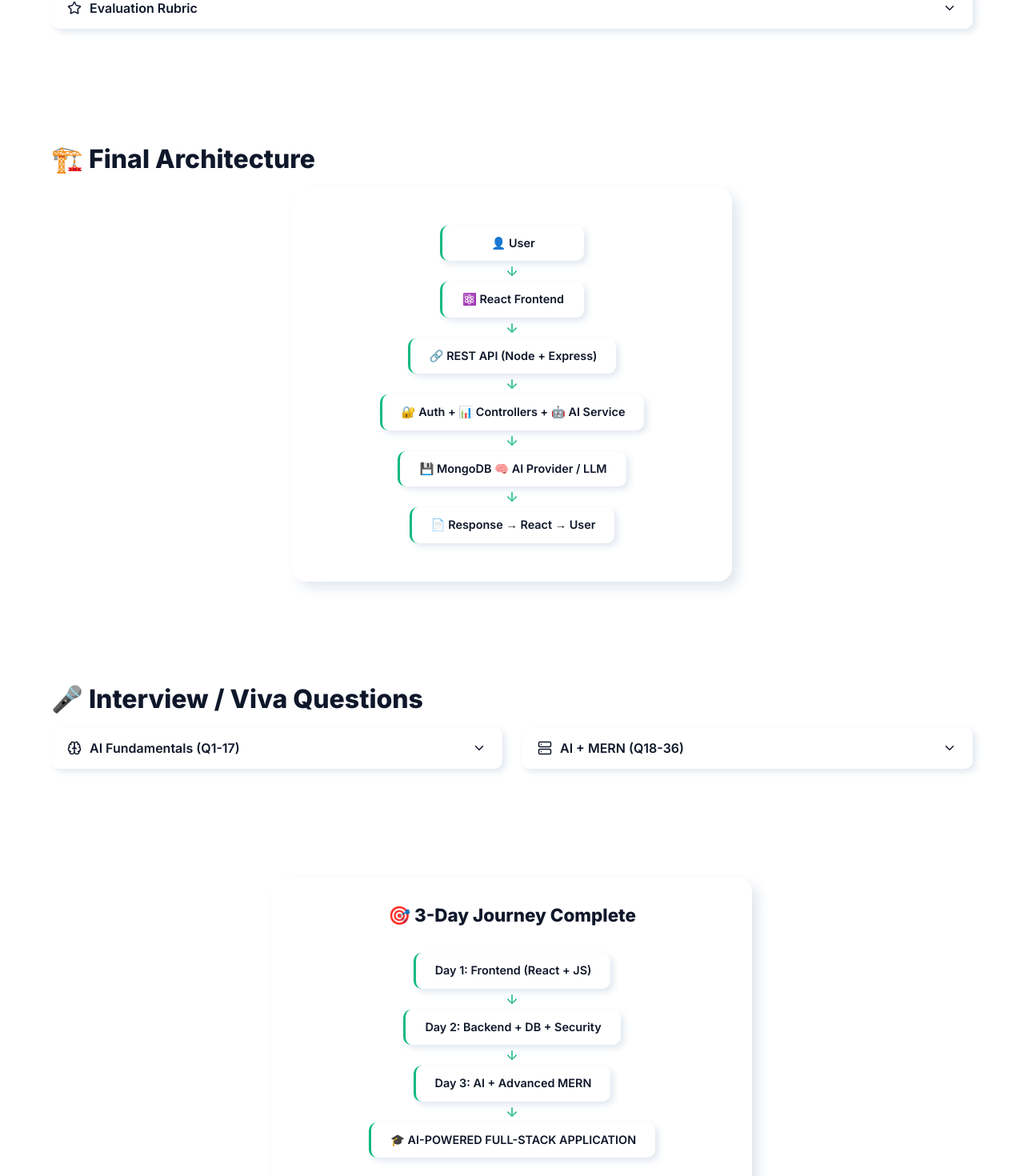
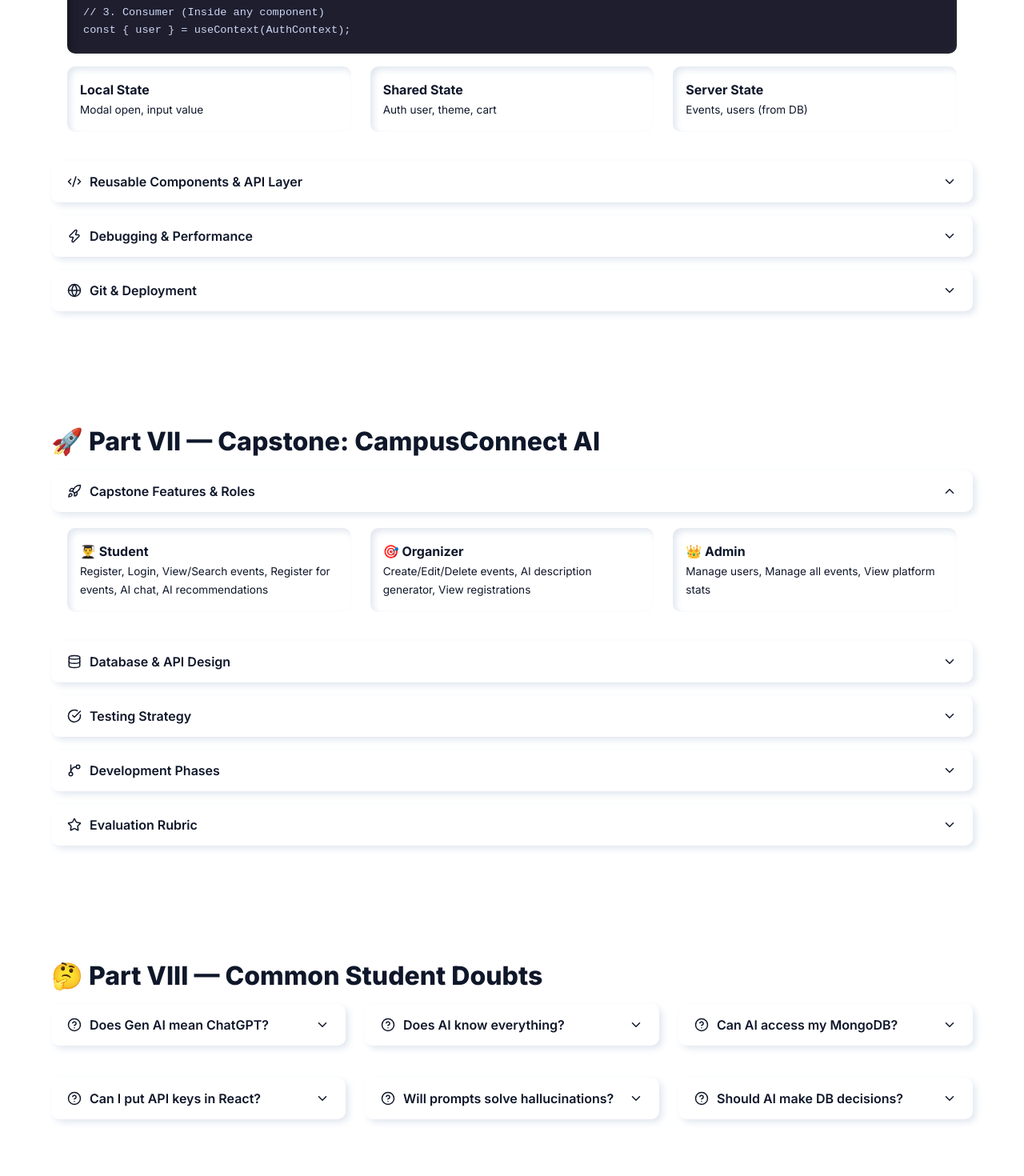
Before and after one commit to Arjumaan/VelTech_Guest_Lecture, a React (Vite) app: page /#/day3 in a window 1280 px wide. Shown: the part 4995-6465 px from the top of the page at 80% size. Built offline with nearby package versions, Linux system fonts and the light colour scheme.

Commit message:
feat: add comprehensive advanced MERN and capstone sections to Day 3

```diff
--- a/src/pages/Day3.jsx
+++ b/src/pages/Day3.jsx
@@ -1,5 +1,5 @@
 import { motion } from 'framer-motion'
-import { Brain, Cpu, Sparkles, MessageSquare, FileText, Star, Shield, AlertTriangle, Rocket, Globe, Layers, Server, Database, GitBranch, Zap, Code2, Search } from 'lucide-react'
+import { Brain, Cpu, Sparkles, MessageSquare, FileText, Star, Shield, AlertTriangle, Rocket, Globe, Layers, Server, Database, GitBranch, Zap, Code2, Search, HelpCircle, CheckCircle } from 'lucide-react'
 import Accordion from '../components/Accordion'
 import CodeBlock from '../components/CodeBlock'
 import FlowDiagram from '../components/FlowDiagram'
@@ -221,14 +221,132 @@ Attempt 3 → Wait 4s
           </Accordion>
         </section>
 
+        {/* Advanced MERN Architecture */}
+        <section className="section">
+          <h2 className="section-title">⚙️ Part VI — Advanced MERN Architecture</h2>
+
+          <Accordion title="State Management & Context API" icon={<Layers size={18} />} neonColor="lime" defaultOpen={true}>
+            <p style={{ marginBottom: 12 }}>Passing props everywhere becomes difficult. Use Context for global state.</p>
+            <CodeBlock lang="jsx">{`// 1. Create Context
+const AuthContext = createContext(null);
+
+// 2. Provider (Wrap your app)
+<AuthContext.Provider value={{ user, login, logout }}>
+  {children}
+</AuthContext.Provider>
+
+// 3. Consumer (Inside any component)
+const { user } = useContext(AuthContext);`}</CodeBlock>
+            <div className="grid-3" style={{ marginTop: 16 }}>
+              <div className="neo-inset"><h4>Local State</h4><p style={{ fontSize: '0.85rem' }}>Modal open, input value</p></div>
+              <div className="neo-inset"><h4>Shared State</h4><p style={{ fontSize: '0.85rem' }}>Auth user, theme, cart</p></div>
+              <div className="neo-inset"><h4>Server State</h4><p style={{ fontSize: '0.85rem' }}>Events, users (from DB)</p></div>
+            </div>
+          </Accordion>
+
+          <Accordion title="Reusable Components & API Layer" icon={<Code2 size={18} />} neonColor="lime">
+            <h4>Component Reusability</h4>
+            <p style={{ fontSize: '0.85rem', marginBottom: 12 }}>Instead of repeating code, build reusable UI pieces like <code>Button.jsx</code> or <code>EventCard.jsx</code>.</p>
+
+            <h4>API Service Layer</h4>
+            <p style={{ fontSize: '0.85rem', marginBottom: 12 }}>Don't write <code>fetch()</code> in every component. Centralize it:</p>
+            <CodeBlock lang="javascript">{`// services/api.js
+export async function getEvents() {
+  const response = await fetch(\`\${API_URL}/events\`);
+  if (!response.ok) throw new Error("Failed");
+  return response.json();
+}
+
+// In Component:
+const events = await getEvents();`}</CodeBlock>
+          </Accordion>
+
+          <Accordion title="Debugging & Performance" icon={<Zap size={18} />} neonColor="lime">
+            <h4>Full-Stack Debugging Checklist</h4>
+            <ol className="viva-list">
+              <li>Open Browser DevTools → Network Tab</li>
+              <li>Check URL, Method, Request Body, Response</li>
+              <li>Check Backend Terminal</li>
+              <li>Check Controller & Database</li>
+            </ol>
+            <h4 style={{ marginTop: 16 }}>Common Status Codes</h4>
+            <div className="grid-3">
+              <div className="neo-inset"><strong style={{ color: 'var(--neon-lime)' }}>200</strong> Success</div>
+              <div className="neo-inset"><strong style={{ color: 'var(--neon-cyan)' }}>201</strong> Created</div>
+              <div className="neo-inset"><strong style={{ color: 'var(--neon-pink)' }}>400</strong> Bad Request</div>
+              <div className="neo-inset"><strong style={{ color: 'var(--neon-pink)' }}>401</strong> Unauthorized</div>
+              <div className="neo-inset"><strong style={{ color: 'var(--neon-pink)' }}>404</strong> Not Found</div>
+              <div className="neo-inset"><strong style={{ color: 'var(--neon-pink)' }}>500</strong> Server Error</div>
+            </div>
+            <h4 style={{ marginTop: 16 }}>Performance: Debouncing</h4>
+            <p style={{ fontSize: '0.85rem', marginBottom: 12 }}>Don't hit the API on every single keystroke. Wait for the user to stop typing.</p>
+            <CodeBlock lang="javascript">{`setTimeout(() => searchAPI(query), 300);`}</CodeBlock>
+          </Accordion>
+
+          <Accordion title="Git & Deployment" icon={<Globe size={18} />} neonColor="lime">
+            <div className="grid-2">
+              <div className="neo-inset">
+                <h4>Git Flow</h4>
+                <CodeBlock lang="bash">{`git init
+git add .
+git commit -m "Init"
+git push -u origin main`}</CodeBlock>
+              </div>
+              <div className="neo-inset">
+                <h4>Deployment Checklist</h4>
+                <ul style={{ fontSize: '0.85rem', paddingLeft: 16 }}>
+                  <li>Environment Variables</li>
+                  <li>CORS Configuration</li>
+                  <li>MongoDB Cloud URI</li>
+                  <li>AI API Key</li>
+                </ul>
+              </div>
+            </div>
+            <div className="real-world-box" style={{ marginTop: 12 }}>
+              <strong>NEVER</strong> deploy <code>.env</code> files, API keys, or database credentials to public GitHub repositories!
+            </div>
+          </Accordion>
+        </section>
+
         {/* Capstone */}
         <section className="section">
-          <h2 className="section-title">🚀 Part VI — Capstone: CampusConnect AI</h2>
+          <h2 className="section-title">🚀 Part VII — Capstone: CampusConnect AI</h2>
           <Accordion title="Capstone Features & Roles" icon={<Rocket size={18} />} neonColor="purple" defaultOpen={true}>
             <div className="grid-3">
               <div className="neo-inset"><h4>👨‍🎓 Student</h4><p style={{ fontSize: '0.85rem' }}>Register, Login, View/Search events, Register for events, AI chat, AI recommendations</p></div>
               <div className="neo-inset"><h4>🎯 Organizer</h4><p style={{ fontSize: '0.85rem' }}>Create/Edit/Delete events, AI description generator, View registrations</p></div>
               <div className="neo-inset"><h4>👑 Admin</h4><p style={{ fontSize: '0.85rem' }}>Manage users, Manage all events, View platform stats</p></div>
+            </div>
+          </Accordion>
+
+          <Accordion title="Database & API Design" icon={<Database size={18} />} neonColor="purple">
+            <div className="grid-2">
+              <div>
+                <h4>MongoDB Collections</h4>
+                <ul className="viva-list">
+                  <li><strong>Users:</strong> name, email, password, role</li>
+                  <li><strong>Events:</strong> title, desc, category, venue, date, createdBy</li>
+                  <li><strong>Registrations:</strong> user, event, registeredAt</li>
+                </ul>
+              </div>
+              <div>
+                <h4>REST API Routes</h4>
+                <ul className="viva-list">
+                  <li><code>POST /api/auth/register</code></li>
+                  <li><code>GET /api/events</code></li>
+                  <li><code>POST /api/events/:id/register</code></li>
+                  <li><code>POST /api/ai/chat</code></li>
+                  <li><code>POST /api/ai/recommend</code></li>
+                </ul>
+              </div>
+            </div>
+          </Accordion>
+
+          <Accordion title="Testing Strategy" icon={<CheckCircle size={18} />} neonColor="purple">
+            <div className="grid-3">
+              <div className="neo-inset"><h4>Frontend</h4><p style={{ fontSize: '0.85rem' }}>Forms, Navigation, Loading states, Errors, Responsiveness</p></div>
+              <div className="neo-inset"><h4>Backend</h4><p style={{ fontSize: '0.85rem' }}>Status codes, Auth/RBAC, DB operations, Error handling</p></div>
+              <div className="neo-inset"><h4>AI Edge Cases</h4><p style={{ fontSize: '0.85rem' }}>Empty input, Malicious prompts, Rate limits, Hallucinations</p></div>
             </div>
           </Accordion>
 
@@ -259,6 +377,31 @@ Attempt 3 → Wait 4s
               <tr><td>Presentation</td><td>2%</td></tr>
             </tbody></table>
           </Accordion>
+        </section>
+
+        {/* Common Doubts */}
+        <section className="section">
+          <h2 className="section-title">🤔 Part VIII — Common Student Doubts</h2>
+          <div className="grid-2">
+            <Accordion title="Does Gen AI mean ChatGPT?" icon={<HelpCircle size={18} />} neonColor="cyan">
+              <p><strong>No.</strong> ChatGPT is an application/product built using AI models. Generative AI is a broader category.</p>
+            </Accordion>
+            <Accordion title="Does AI know everything?" icon={<HelpCircle size={18} />} neonColor="cyan">
+              <p><strong>No.</strong> An AI model can produce incorrect or outdated information (Hallucination).</p>
+            </Accordion>
+            <Accordion title="Can AI access my MongoDB?" icon={<HelpCircle size={18} />} neonColor="cyan">
+              <p><strong>Not automatically.</strong> Your application must deliberately provide appropriate data to the model (Grounding).</p>
+            </Accordion>
+            <Accordion title="Can I put API keys in React?" icon={<HelpCircle size={18} />} neonColor="cyan">
+              <p><strong>Never.</strong> Do not expose a secret API key in browser code. Always route AI requests through your Backend.</p>
+            </Accordion>
+            <Accordion title="Will prompts solve hallucinations?" icon={<HelpCircle size={18} />} neonColor="cyan">
+              <p><strong>No.</strong> Prompt quality helps, but reliable systems need Grounding, Validation, and Structured outputs.</p>
+            </Accordion>
+            <Accordion title="Should AI make DB decisions?" icon={<HelpCircle size={18} />} neonColor="cyan">
+              <p><strong>No.</strong> AI can assist or generate actions, but critical business rules must remain enforced by deterministic application code.</p>
+            </Accordion>
+          </div>
         </section>
 
         {/* Final Architecture */}
```
